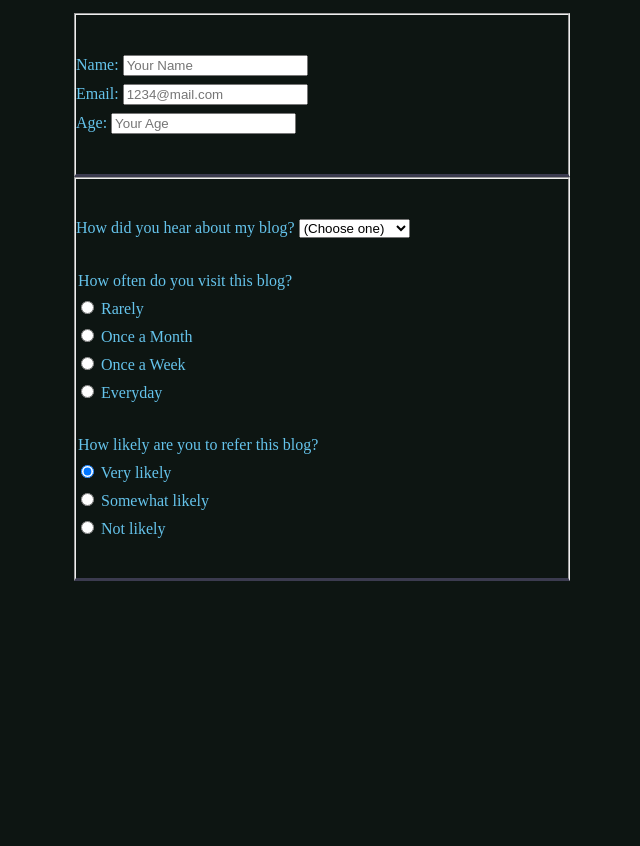
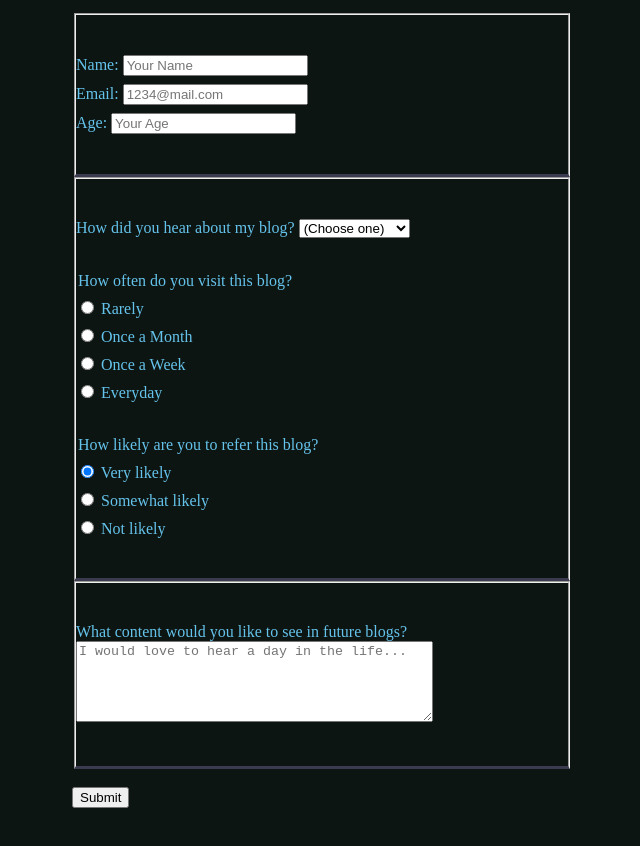
Before and after one commit to ReAnimatedMando/Survey-Form, a plain HTML site: page index.html in a window 1280 px wide. Shown: the part 126-972 px from the top of the page, without its empty margins (335-975 px from the left). Before the commit the page ends 816 px from the top, so only its background shows below. Drawn offline with Linux system fonts and the light colour scheme.

Commit message:
last fieldset
added comment section and submit button

```diff
--- a/index.html
+++ b/index.html
@@ -49,6 +49,13 @@
             <label for="not"><input type="radio" id="not" name="recommend"/> Not likely</label>
           </label>
         </fieldset>
+        <fieldset>
+          <label for="suggestions">What content would you like to see in future blogs?
+            <textarea id="suggestions" name="suggestions" rows="5" cols="42" placeholder="I would love to hear a day in the life..."></textarea>
+          </label>
+        </fieldset>
+        </br>
+        <input type="submit" value="Submit" />
       </form>
 </body>
 </html>
```
